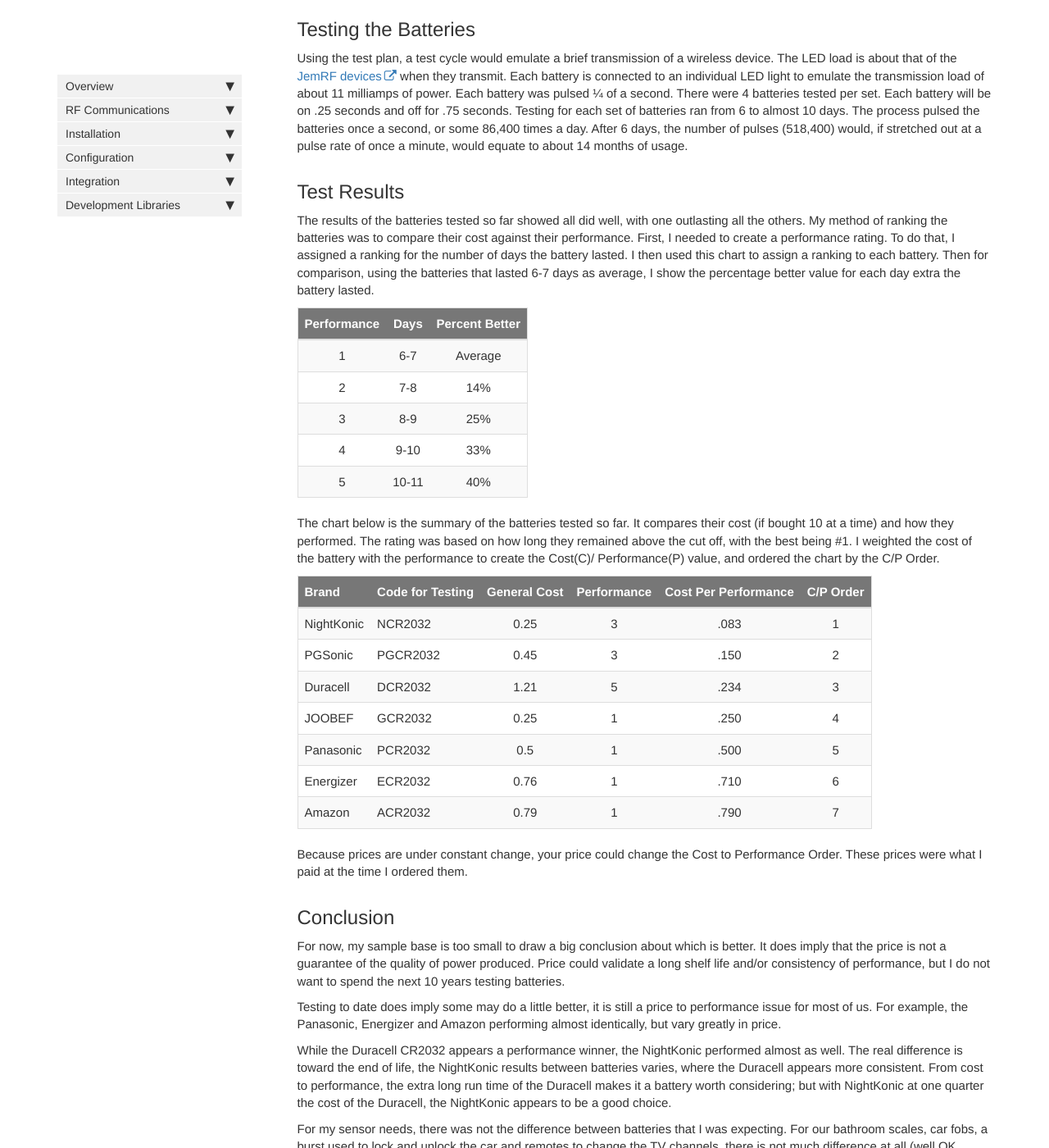
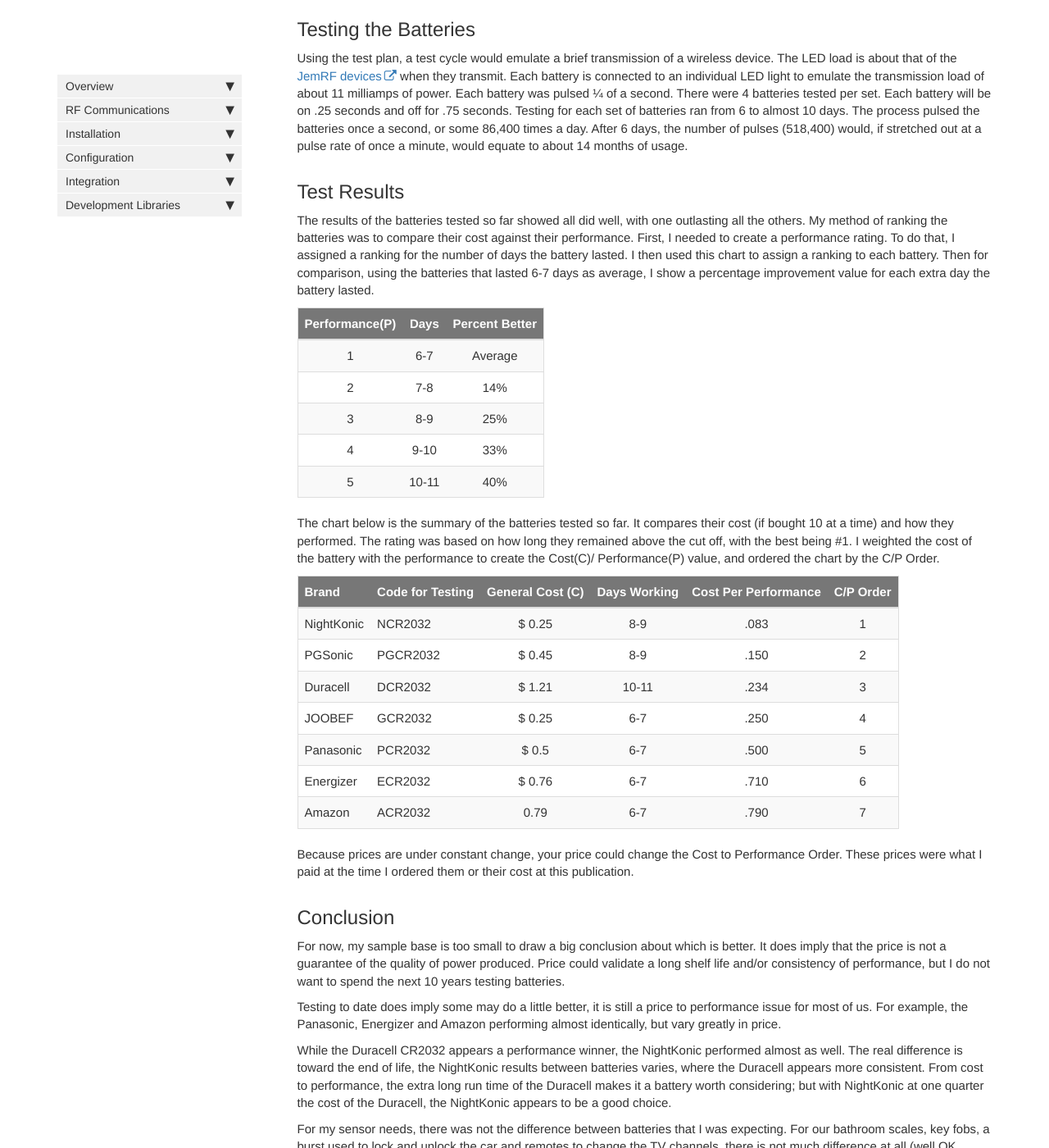
Before and after one commit to JemRF/RF-Documentation, a Jekyll site: the page built from pages/mydoc/cr2032_battery_testing.md, in a window 1280 px wide and 1400 px high, scrolled down 1318 px. Shown: the whole window at 82% size. Built offline with Jekyll 4.4.1, drawn with Linux system fonts in a browser that asks for light colours; comment, search, counter and statistics services are not loaded; some of the changed text lies outside the part shown.

Commit message:
JD-7 #comment redu chart, swap performance with days, minor grammer #inwork

```diff
--- a/pages/mydoc/cr2032_battery_testing.md
+++ b/pages/mydoc/cr2032_battery_testing.md
@@ -30,9 +30,9 @@ Testing for each set of batteries ran from 6 to almost 10 days.  The process pul
 
 ## Test Results
 The results of the batteries tested so far showed all did well, with one outlasting all the others. My method of ranking the batteries was to compare their cost against their performance.
-First, I needed to create a performance rating. To do that, I assigned a ranking for the number of days the battery lasted. I then used this chart to assign a ranking to each battery. Then for comparison, using the batteries that lasted 6-7 days as average, I show the percentage better value for each day extra the battery lasted.
+First, I needed to create a performance rating. To do that, I assigned a ranking for the number of days the battery lasted. I then used this chart to assign a ranking to each battery. Then for comparison, using the batteries that lasted 6-7 days as average, I show a percentage improvement value for each extra day the battery lasted.
 
-|Performance|  Days  |Percent Better|
+|Performance(P)|  Days  |Percent Better|
 |:----:|:------:|:------:|
 |    1   |  6-7   |Average|
 |    2   |  7-8   |14%|
@@ -42,17 +42,17 @@ First, I needed to create a performance rating. To do that, I assigned a ranking
 
  The chart below is the summary of the batteries tested so far.  It compares their cost (if bought 10 at a time) and how they performed.  The rating was based on how long they remained above the cut off, with the best being #1.  I weighted the cost of the battery with the performance to create the Cost(C)/ Performance(P) value, and ordered the chart by the C/P Order.
 
-|Brand  |Code for Testing   |General Cost   |Performance    |Cost Per Performance|C/P Order|
+|Brand  |Code for Testing|General Cost (C) |Days Working|Cost Per Performance|C/P Order|
 |-------|-------------------|:---------------:|:---------------:|:--------------:|:-----------:|
-|NightKonic |NCR2032    |0.25   |3|.083 |1|
-|PGSonic	|PGCR2032	|0.45 |3 |.150|2|
-|Duracell   |DCR2032    |1.21   |5|.234  |3|
-|JOOBEF 	|GCR2032	|0.25 |1|.250|4|
-|Panasonic  |PCR2032    |0.5    |1|.500  |5|
-|Energizer  |ECR2032    |0.76   |1|.710  |6|
-|Amazon |ACR2032    |0.79   |1|.790  |7|
+|NightKonic |NCR2032    |$ 0.25   |8-9|.083 |1|
+|PGSonic	|PGCR2032	|$ 0.45 |8-9 |.150|2|
+|Duracell   |DCR2032    |$ 1.21   |10-11|.234  |3|
+|JOOBEF 	|GCR2032	|$ 0.25 |6-7|.250|4|
+|Panasonic  |PCR2032    |$ 0.5    |6-7|.500  |5|
+|Energizer  |ECR2032    |$ 0.76   |6-7|.710  |6|
+|Amazon |ACR2032    |0.79   |6-7|.790  |7|
 
-Because prices are under constant change, your price could change the Cost to Performance Order.  These prices were what I paid at the time I ordered them.
+Because prices are under constant change, your price could change the Cost to Performance Order.  These prices were what I paid at the time I ordered them or their cost at this publication.
 
 ## Conclusion
 For now, my sample base is too small to draw a big conclusion about which is better. It does imply that the price is not a guarantee of the quality of power produced. Price could validate a long shelf life and/or consistency of performance, but I do not want to spend the next 10 years testing batteries.
@@ -61,7 +61,7 @@ Testing to date does imply some may do a little better, it is still a price to p
 
 While the Duracell CR2032 appears a performance winner, the NightKonic performed almost as well. The real difference is toward the end of life, the NightKonic results between batteries varies, where the Duracell appears more consistent. From cost to performance, the extra long run time of the Duracell makes it a battery worth considering; but with NightKonic at one quarter the cost of the Duracell, the NightKonic appears to be a good choice.
 
-For my sensor needs, there was not the difference between batteries that I was expecting. For our bathroom scales, car fobs, a burst used to lock and unlock the car and remotes to change the TV channels, there is not much difference at all (well OK, channel surfers maybe).
+For my sensor needs, there was not the difference between batteries that I was expecting. For our bathroom scales, key fobs, a burst used to lock and unlock the car and remotes to change the TV channels, there is not much difference at all (well OK, channel surfers maybe).
 
 The last question of will the pulse testing change the power curve, the answer is No. The only difference is the drop off is slower than a steady state load.  That's not a real surprise.
 
```
